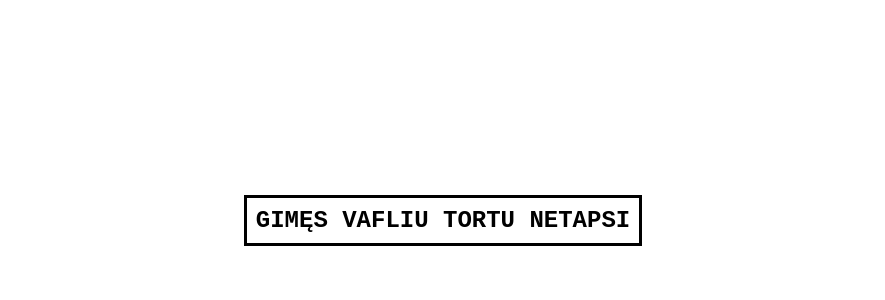
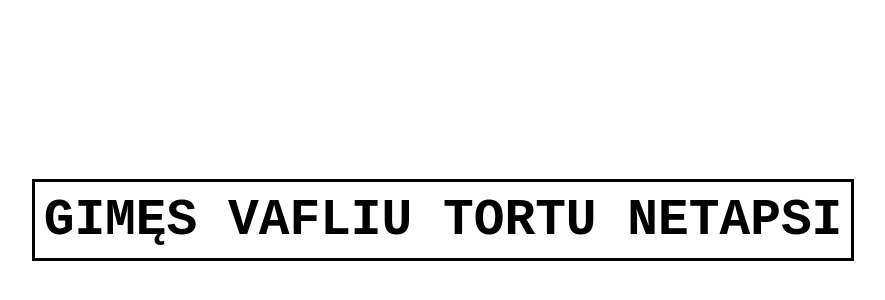
Before and after one commit to DobilasJaunius/airos-gimtadieniui, a plain HTML site: page index.html in a window 1280 px wide. Shown: the part 180-480 px from the top of the page, without its empty margins (197-1082 px from the left). Drawn offline with Linux system fonts and the light colour scheme.

Commit message:
Update style.css

```diff
--- a/style.css
+++ b/style.css
@@ -19,5 +19,5 @@ h1 {
     margin-left: min(5vw, env(safe-area-inset-left));
     margin-right: min(5vw, env(safe-area-inset-right));
 
-    font-size: clamp(12px, 4vw, 24px);
+    font-size: 4vw;
 }
```
